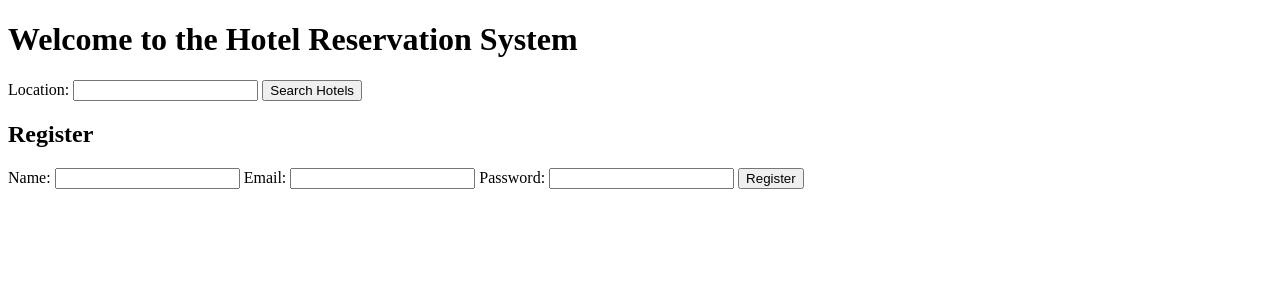
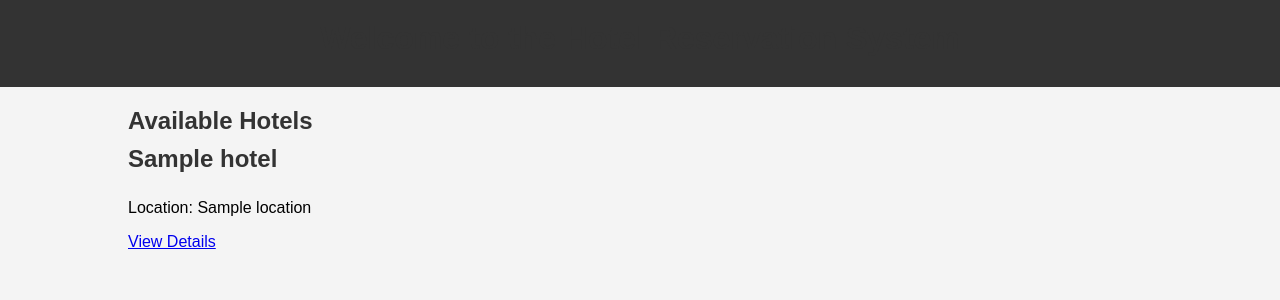
Before and after one commit to Harshit-code-tech/Hotel_reservation_system_se, a Flask app: template hotel_reservation_system/templates/index.html in a window 1280 px wide. Shown: the top 300 px of the page. Run offline with Flask 3, Linux system fonts and the light colour scheme; the template is opened without the code that fills it: most values are stand-ins (such as "Sample title", 1, 10 or a date in 2020).

Commit message:
Update index.html

```diff
--- a/hotel_reservation_system/templates/index.html
+++ b/hotel_reservation_system/templates/index.html
@@ -3,58 +3,25 @@
 <head>
     <meta charset="UTF-8">
     <meta name="viewport" content="width=device-width, initial-scale=1.0">
-    <title>Hotel Reservation</title>
+    <link rel="stylesheet" href="{{ url_for('static', filename='css/style.css') }}">
+    <title>Hotel Reservation System</title>
 </head>
 <body>
-    <h1>Welcome to the Hotel Reservation System</h1>
-
-    <form id="search-form">
-        <label for="location">Location:</label>
-        <input type="text" id="location" name="location">
-        <button type="button" onclick="searchHotels()">Search Hotels</button>
-    </form>
-
-    <form id="register-form">
-        <h2>Register</h2>
-        <label for="name">Name:</label>
-        <input type="text" id="name" name="name">
-        <label for="email">Email:</label>
-        <input type="email" id="email" name="email">
-        <label for="password">Password:</label>
-        <input type="password" id="password" name="password">
-        <button type="button" onclick="register()">Register</button>
-    </form>
-
-    <div id="hotel-results"></div>
-
-    <script>
-        function searchHotels() {
-            const location = document.getElementById('location').value;
-            fetch('/hotels')
-                .then(response => response.json())
-                .then(data => {
-                    const resultsDiv = document.getElementById('hotel-results');
-                    resultsDiv.innerHTML = '';
-                    data.forEach(hotel => {
-                        resultsDiv.innerHTML += `<div>${hotel.name}, ${hotel.location}</div>`;
-                    });
-                });
-        }
-
-        function register() {
-            const name = document.getElementById('name').value;
-            const email = document.getElementById('email').value;
-            const password = document.getElementById('password').value;
-            fetch('/register', {
-                method: 'POST',
-                headers: {
-                    'Content-Type': 'application/json',
-                },
-                body: JSON.stringify({ name, email, password }),
-            })
-            .then(response => response.json())
-            .then(data => alert(data.message));
-        }
-    </script>
+    <header>
+        <h1>Welcome to the Hotel Reservation System</h1>
+    </header>
+    <div class="container">
+        <h2>Available Hotels</h2>
+        <div id="hotel-list">
+            {% for hotel in hotels %}
+                <div class="hotel-item">
+                    <h2>{{ hotel.name }}</h2>
+                    <p>Location: {{ hotel.location }}</p>
+                    <a href="{{ url_for('routes.get_hotel', hotel_id=hotel._id) }}">View Details</a>
+                </div>
+            {% endfor %}
+        </div>
+        <script src="{{ url_for('static', filename='js/script.js') }}"></script>
+    </div>
 </body>
 </html>
```
